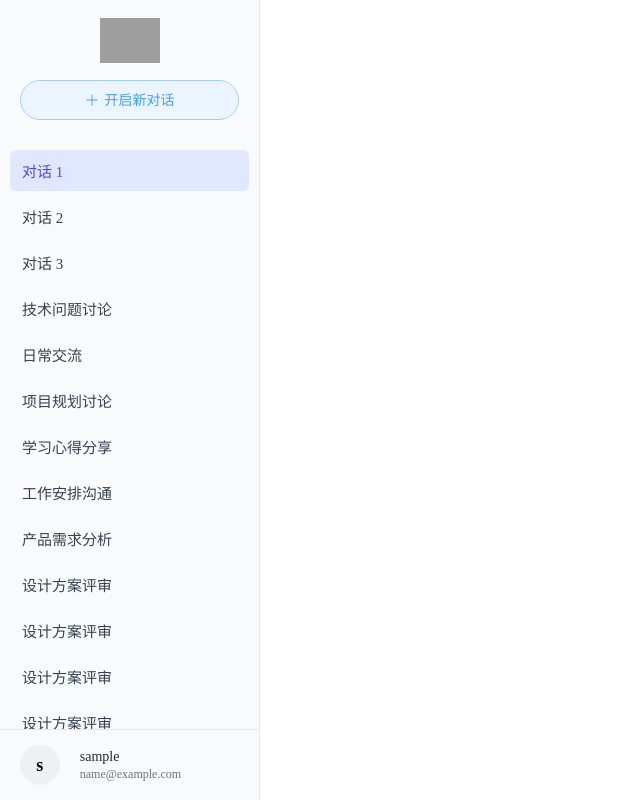
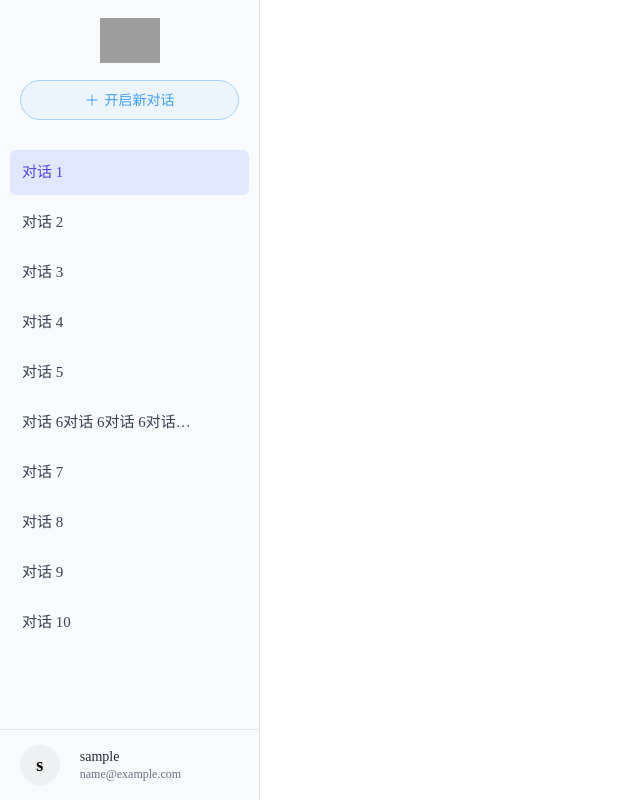
Before and after one commit to shihw0219/chat-vue, a Vue app: page /main/index in a window 1280 px wide. Shown: the whole page, without its empty margins (0-640 px from the left). Built offline with nearby package versions, Linux system fonts and the light colour scheme; sample sign-in values are in the browser's storage; grey boxes are pictures that could not be loaded.

Commit message:
修改页面样式

```diff
--- a/src/utils/request.ts
+++ b/src/utils/request.ts
@@ -1,8 +1,8 @@
 import axios from "axios";
-import {ElMessage, type LoadingInstance} from "element-plus";
+import {ElMessage} from "element-plus";
 import { ElLoading } from 'element-plus'
 import router from "@/router";
-import type {UserInfo, UserLogin} from "@/data/model.ts";
+import type {UserInfo} from "@/data/model.ts";
 const request = (option:any)=>{
     const instance = axios.create({
         baseURL: import.meta.env.VITE_APP_BASE_URL
--- a/src/views/main/index.vue
+++ b/src/views/main/index.vue
@@ -32,7 +32,9 @@
               @mouseenter="currentHover=item.id"
               @mouseleave="currentHover=null"
             >
-              {{ item.title }}
+              <span class="history-title">
+                {{ item.title }}
+              </span>
               <transition name="el-fade-in-linear">
                 <span v-show="currentHover===item.id" class="more">···</span>
               </transition>
@@ -69,20 +71,16 @@ let user:UserInfo = JSON.parse(<string>localStorage.getItem("login_user"));
 
 // 聊天历史数据
 const chatHistory = ref([
-  { id: 1, title: '对话 1' },
-  { id: 2, title: '对话 2' },
-  { id: 3, title: '对话 3' },
-  { id: 4, title: '技术问题讨论' },
-  { id: 5, title: '日常交流' },
-  { id: 6, title: '项目规划讨论' },
-  { id: 7, title: '学习心得分享' },
-  { id: 8, title: '工作安排沟通' },
-  { id: 9, title: '产品需求分析' },
-  { id: 10, title: '设计方案评审' },
-  { id: 10, title: '设计方案评审' },
-  { id: 10, title: '设计方案评审' },
-  { id: 10, title: '设计方案评审' },
-  { id: 10, title: '设计方案评审' },
+  { id: 1, title: '对话 1',messageCount:5,createTime:'2025-11-04',updateTime:'2025-11-04',userId:'jifewojf',deleted:0,inputTokens:100,outputTokens:1999 },
+  { id: 2, title: '对话 2',messageCount:5,createTime:'2025-11-04',updateTime:'2025-11-04',userId:'jifewojf',deleted:0,inputTokens:100,outputTokens:1999 },
+  { id: 3, title: '对话 3',messageCount:5,createTime:'2025-11-04',updateTime:'2025-11-04',userId:'jifewojf',deleted:0,inputTokens:100,outputTokens:1999 },
+  { id: 4, title: '对话 4',messageCount:5,createTime:'2025-11-04',updateTime:'2025-11-04',userId:'jifewojf',deleted:0,inputTokens:100,outputTokens:1999 },
+  { id: 5, title: '对话 5',messageCount:5,createTime:'2025-11-04',updateTime:'2025-11-04',userId:'jifewojf',deleted:0,inputTokens:100,outputTokens:1999 },
+  { id: 6, title: '对话 6对话 6对话 6对话 6对话 6对话 6对话 6对话 6',messageCount:5,createTime:'2025-11-04',updateTime:'2025-11-04',userId:'jifewojf',deleted:0,inputTokens:100,outputTokens:1999 },
+  { id: 7, title: '对话 7',messageCount:5,createTime:'2025-11-04',updateTime:'2025-11-04',userId:'jifewojf',deleted:0,inputTokens:100,outputTokens:1999 },
+  { id: 8, title: '对话 8',messageCount:5,createTime:'2025-11-04',updateTime:'2025-11-04',userId:'jifewojf',deleted:0,inputTokens:100,outputTokens:1999 },
+  { id: 9, title: '对话 9',messageCount:5,createTime:'2025-11-04',updateTime:'2025-11-04',userId:'jifewojf',deleted:0,inputTokens:100,outputTokens:1999 },
+  { id: 10, title: '对话 10',messageCount:5,createTime:'2025-11-04',updateTime:'2025-11-04',userId:'jifewojf',deleted:0,inputTokens:100,outputTokens:1999 },
 ])
 
 // 当前选中的聊天ID
@@ -154,6 +152,13 @@ const selectChat = (chat: { id: number }) => {
   overflow-y: auto;
 }
 
+.history-title {
+  width:80%;
+  display: inline-block;
+  overflow: hidden;
+  text-overflow: ellipsis;
+}
+
 .history-row::-webkit-scrollbar {
   width: 6px;
 }
@@ -201,15 +206,15 @@ const selectChat = (chat: { id: number }) => {
 
 .more {
   float: right;
-  font-size: 14px;
+  font-size: 10px;
   background-color: #e7eaea;
   border-radius: 5px;
-  width: 35px;
-  height: 21px;
-  line-height: 21px;
+  width: 20%;
+  height: 24px;
+  line-height: 24px;
   text-align: center;
-  font-weight: 600;
   transition: all 0.3s ease;
+  display: inline-block;
 }
 .more:hover {
   background-color: #d8d8d8;
```
